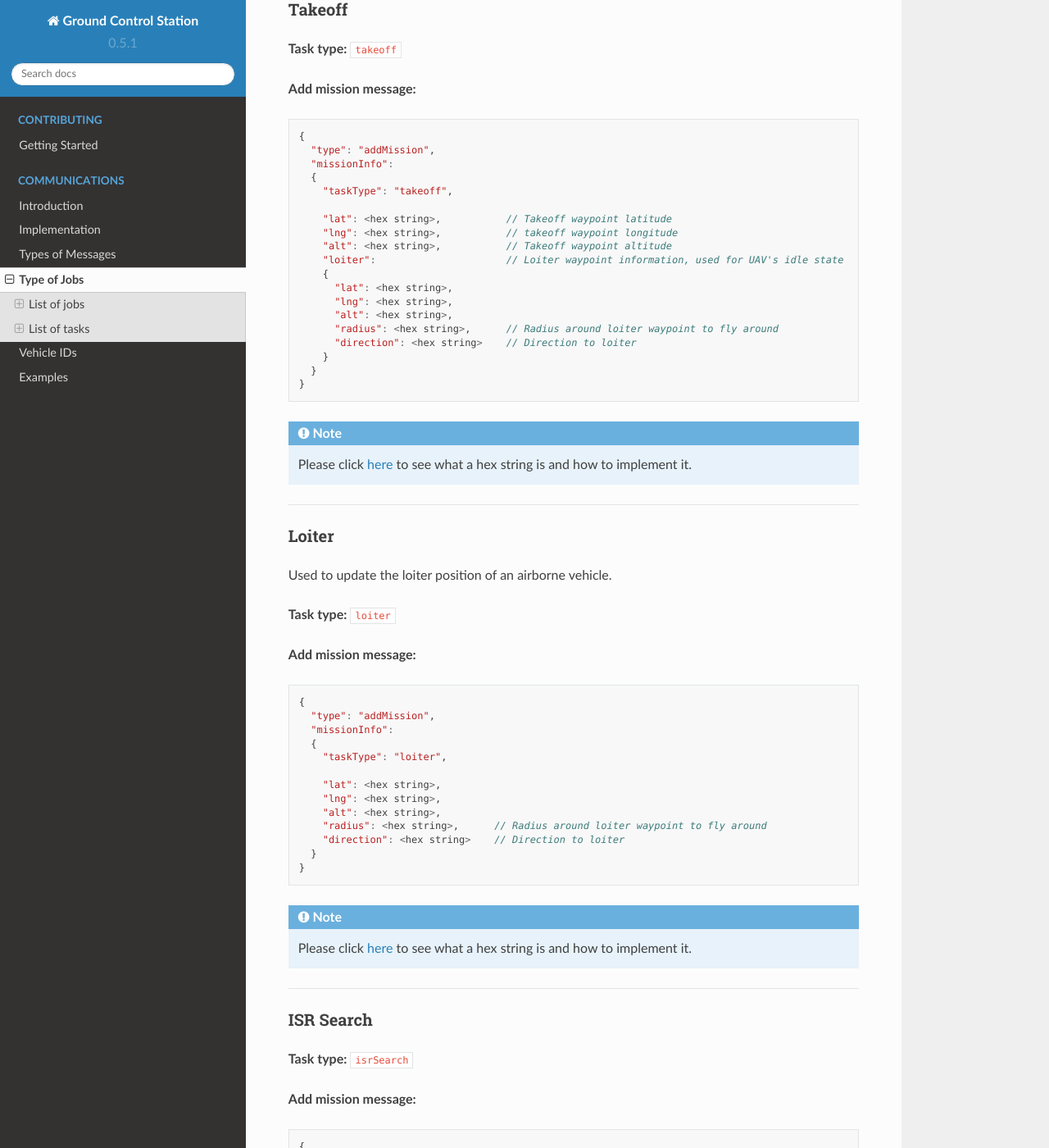
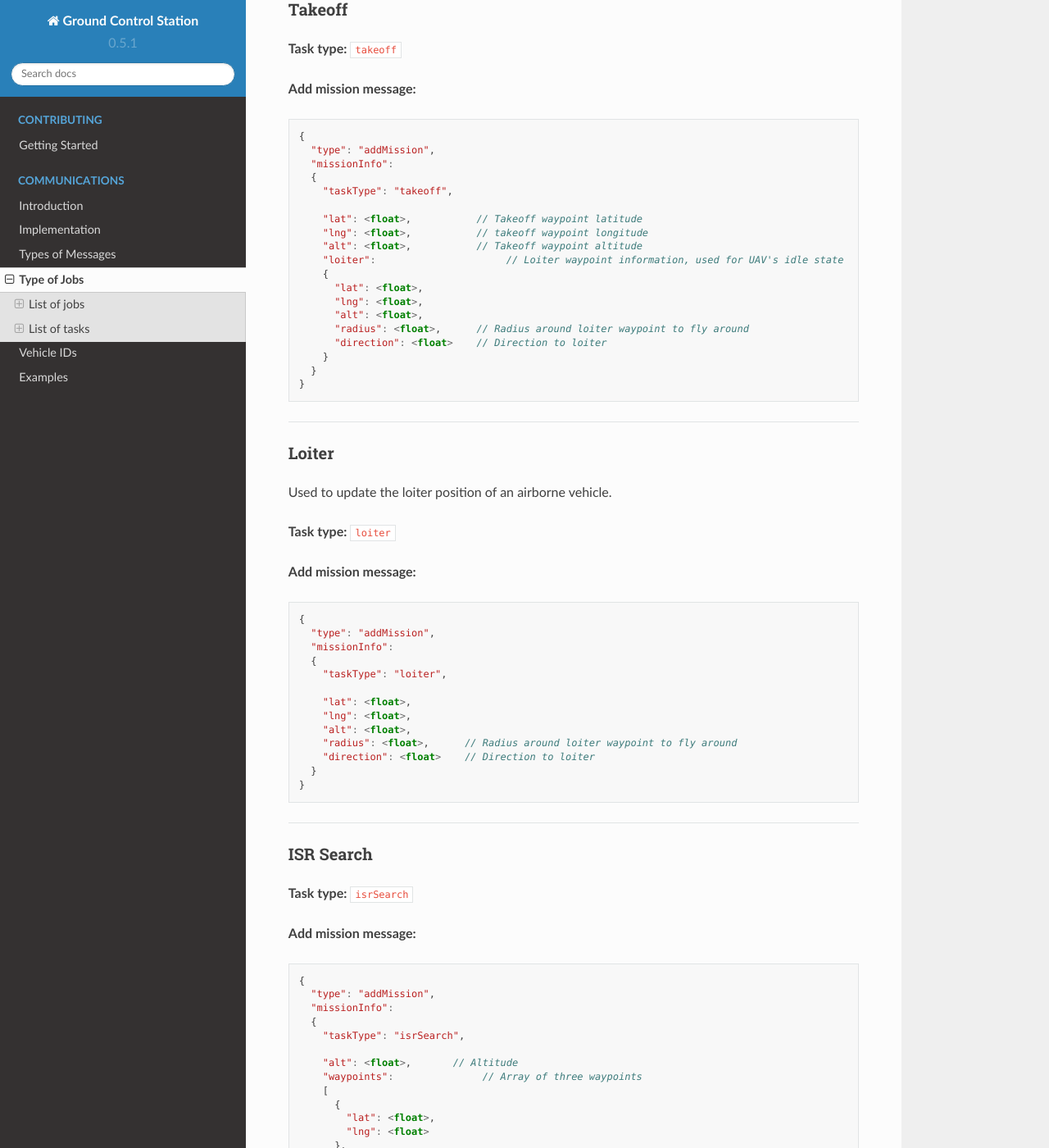
Before and after one commit to NGCP/GCS, a Sphinx documentation site: the page built from docs/communications/jobs.rst, in a window 1280 px wide and 1400 px high, scrolled down 2970 px. Shown: the whole window at 82% size. Built offline with Sphinx 7.4.7 and the Read the Docs theme 2.0.0, drawn with Linux system fonts in a browser that asks for light colours; some of the changed text lies outside the part shown.

Commit message:
Hex string to float revision

```diff
--- a/docs/communications/examples.rst
+++ b/docs/communications/examples.rst
@@ -21,9 +21,6 @@ The following are examples of how the flow of messages will be for each mission.
 
 
 .. note::
-  All fields requiring a hex field will be filled in with "0x000000", which is the hex for the float 0. See `here <implementation.html#hex-string>`_ for more information on hex strings.
-
-.. note::
   All ``id`` fields will be filled in with an incrementing number. Every platform can implement this field differently; the only requirement is that the ``id`` field increases in value for every unique message sent. See `here <implementation.html#message-management>`_ for more information on how to generate these.
 
 .. note::
--- a/docs/communications/jobs.rst
+++ b/docs/communications/jobs.rst
@@ -147,22 +147,19 @@ Takeoff
     {
       "taskType": "takeoff",
 
-      "lat": <hex string>,           // Takeoff waypoint latitude
-      "lng": <hex string>,           // takeoff waypoint longitude
-      "alt": <hex string>,           // Takeoff waypoint altitude
+      "lat": <float>,           // Takeoff waypoint latitude
+      "lng": <float>,           // takeoff waypoint longitude
+      "alt": <float>,           // Takeoff waypoint altitude
       "loiter":                      // Loiter waypoint information, used for UAV's idle state
       {
-        "lat": <hex string>,
-        "lng": <hex string>,
-        "alt": <hex string>,
-        "radius": <hex string>,      // Radius around loiter waypoint to fly around
-        "direction": <hex string>    // Direction to loiter
+        "lat": <float>,
+        "lng": <float>,
+        "alt": <float>,
+        "radius": <float>,      // Radius around loiter waypoint to fly around
+        "direction": <float>    // Direction to loiter
       }
     }
   }
-
-.. note::
-  Please click `here <implementation.html#hex-string>`_ to see what a hex string is and how to implement it.
 
 ------
 
@@ -183,16 +180,13 @@ Used to update the loiter position of an airborne vehicle.
     {
       "taskType": "loiter",
 
-      "lat": <hex string>,
-      "lng": <hex string>,
-      "alt": <hex string>,
-      "radius": <hex string>,      // Radius around loiter waypoint to fly around
-      "direction": <hex string>    // Direction to loiter
+      "lat": <float>,
+      "lng": <float>,
+      "alt": <float>,
+      "radius": <float>,      // Radius around loiter waypoint to fly around
+      "direction": <float>    // Direction to loiter
     }
   }
-
-.. note::
-  Please click `here <implementation.html#hex-string>`_ to see what a hex string is and how to implement it.
 
 ----------
 
@@ -211,27 +205,24 @@ ISR Search
     {
       "taskType": "isrSearch",
 
-      "alt": <hex string>,       // Altitude
+      "alt": <float>,       // Altitude
       "waypoints":               // Array of three waypoints
       [
         {
-          "lat": <hex string>,
-          "lng": <hex string>
+          "lat": <float>,
+          "lng": <float>
         },
         {
-          "lat": <hex string>,
-          "lng": <hex string>
+          "lat": <float>,
+          "lng": <float>
         },
         {
-          "lat": <hex string>,
-          "lng": <hex string>
+          "lat": <float>,
+          "lng": <float>
         }
       ]
     }
   }
-
-.. note::
-  Please click `here <implementation.html#hex-string>`_ to see what a hex string is and how to implement it.
 
 ------------
 
@@ -253,21 +244,18 @@ Payload Drop
       "waypoints":               // Array of two waypoints
       [
         {
-          "lat": <hex string>,
-          "lng": <hex string>,
-          "alt": <hex string>
+          "lat": <float>,
+          "lng": <float>,
+          "alt": <float>
         },
         {
-          "lat": <hex string>,
-          "lng": <hex string>,
-          "alt": <hex string>
+          "lat": <float>,
+          "lng": <float>,
+          "alt": <float>
         }
       ]
     }
   }
-
-.. note::
-  Please click `here <implementation.html#hex-string>`_ to see what a hex string is and how to implement it.
 
 ----
 
@@ -289,21 +277,18 @@ Land
       "waypoints":              // Array of two waypoints
       [
         {
-          "lat": <hex string>,
-          "lng": <hex string>,
-          "alt": <hex string>
+          "lat": <float>,
+          "lng": <float>,
+          "alt": <float>
         },
         {
-          "lat": <hex string>,
-          "lng": <hex string>,
-          "alt": <hex string>
+          "lat": <float>,
+          "lng": <float>,
+          "alt": <float>
         }
       ]
     }
   }
-
-.. note::
-  Please click `here <implementation.html#hex-string>`_ to see what a hex string is and how to implement it.
 
 -------------------
 
@@ -322,13 +307,10 @@ UGV Retrieve Target
     {
       "taskType": "retrieveTarget",
 
-      "lat": <hex string>,
-      "lng": <hex string>
+      "lat": <float>,
+      "lng": <float>
     }
   }
-
-.. note::
-  lease click `here <implementation.html#hex-string>`_ to see what a hex string is and how to implement it.
 
 --------------
 
@@ -347,13 +329,10 @@ Deliver Target
     {
       "taskType": "deliverTarget",
 
-      "lat": <hex string>,
-      "lng": <hex string>
+      "lat": <float>,
+      "lng": <float>
     }
   }
-
-.. note::
-  Please click `here <implementation.html#hex-string>`_ to see what a hex string is and how to implement it.
 
 -------------------
 
@@ -394,27 +373,24 @@ Quick Scan
       "waypoints":              // Array of four waypoints to determine search area
       [
         {
-          "lat": <hex string>,   // Top left corner of search area
-          "lng": <hex string>
+          "lat": <float>,   // Top left corner of search area
+          "lng": <float>
         },
         {
-          "lat": <hex string>,   // Top right corner of search area
-          "lng": <hex string>
+          "lat": <float>,   // Top right corner of search area
+          "lng": <float>
         },
         {
-          "lat": <hex string>,   // Bottom left corner of search area
-          "lng": <hex string>
+          "lat": <float>,   // Bottom left corner of search area
+          "lng": <float>
         },
         {
-          "lat": <hex string>,   // Bottom right corner of search area
-          "lng": <hex string>
+          "lat": <float>,   // Bottom right corner of search area
+          "lng": <float>
         }
       ]
     }
   }
-
-.. note::
-  Please click `here <implementation.html#hex-string>`_ to see what a hex string is and how to implement it.
 
 ---------------
 
@@ -433,10 +409,7 @@ Detailed Search
     {
       "taskType": "detailedSearch",
 
-      "lat": <hex string>,
-      "lng": <hex string>
+      "lat": <float>,
+      "lng": <float>
     }
   }
-
-.. note::
-  Please click `here <implementation.html#hex-string>`_ to see what a hex string is and how to implement it.
```
Also changed, not shown: docs/communications/implementation.rst (+0 -15 lines), docs/communications/messages/vehicles-gcs-messages.rst (+14 -18 lines).
